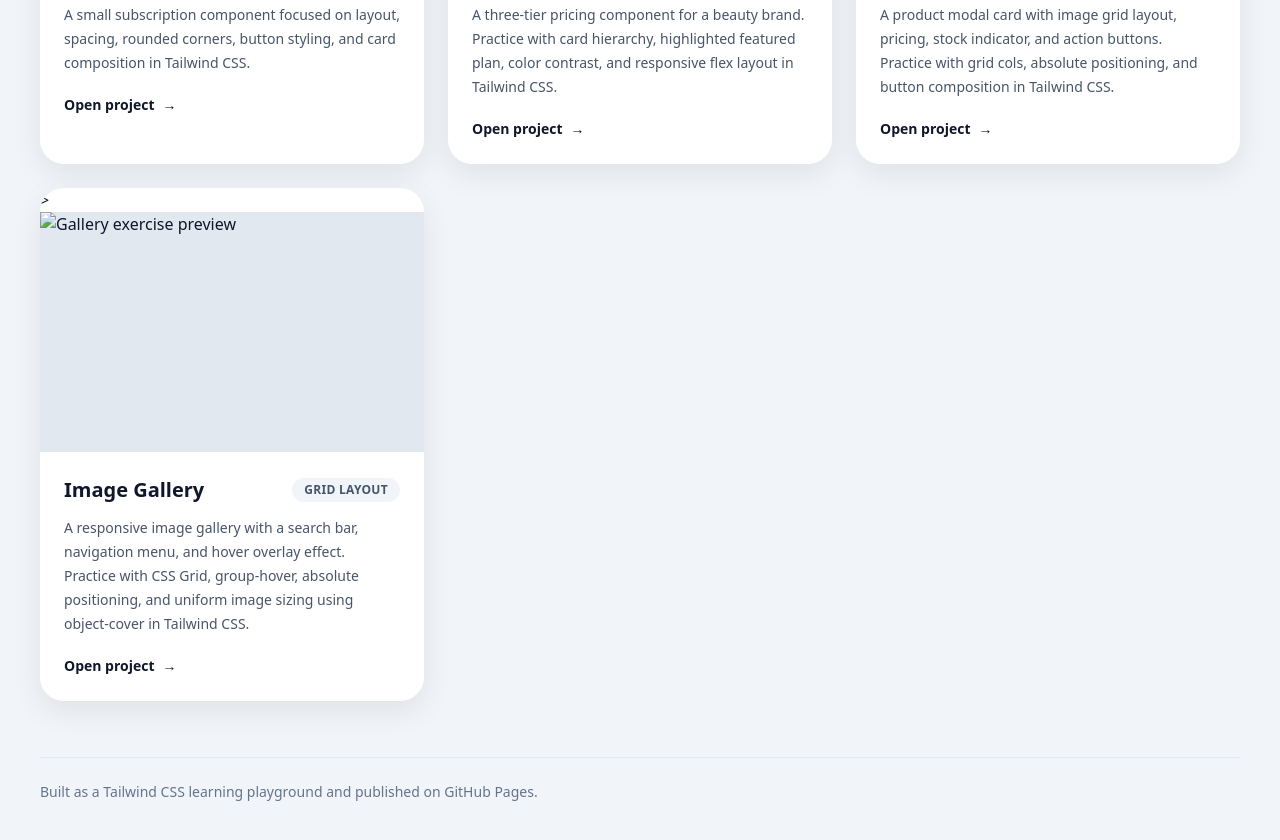
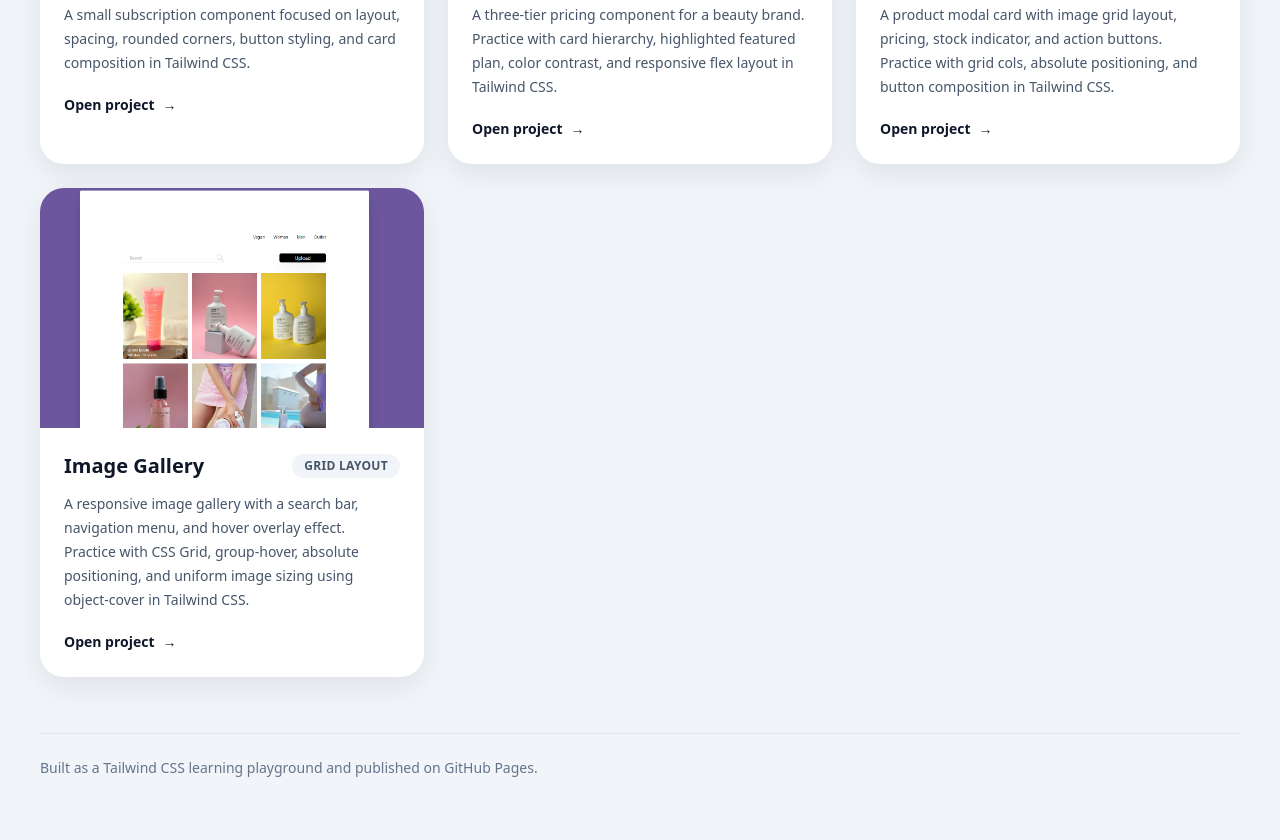
Before and after one commit to OllaWilk/tailwind-css-practice, a website: page index.html in a window 1280 px wide. Shown: the part 833-1673 px from the top of the page. After the commit the page ends 1651 px from the top, so only its background shows below. Drawn offline with nearby package versions, Linux system fonts and the light colour scheme.

Commit message:
fix: img link adress

```diff
--- a/index.html
+++ b/index.html
@@ -210,10 +210,9 @@
             href="./image-gallery/"
             class="group overflow-hidden rounded-3xl bg-white shadow-soft transition duration-300 hover:-translate-y-1 hover:shadow-2xl"
           >
-            >
             <div class="aspect-[16/10] overflow-hidden bg-slate-200">
               <img
-                src="./assets/images/gallery.png"
+                src="./assets/images/image gallery.png"
                 alt="Gallery exercise preview"
                 class="h-full w-full object-cover transition duration-300 group-hover:scale-[1.03]"
               />
```
